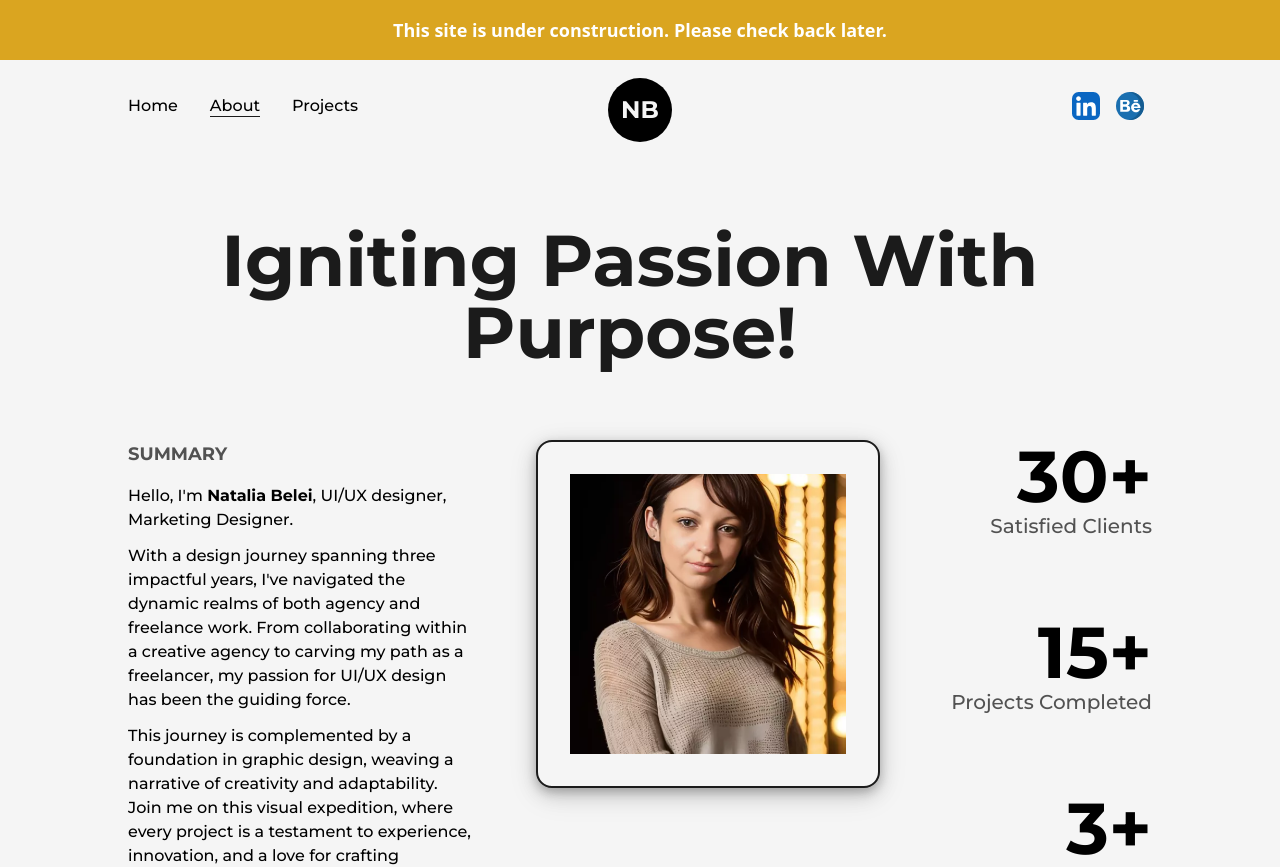
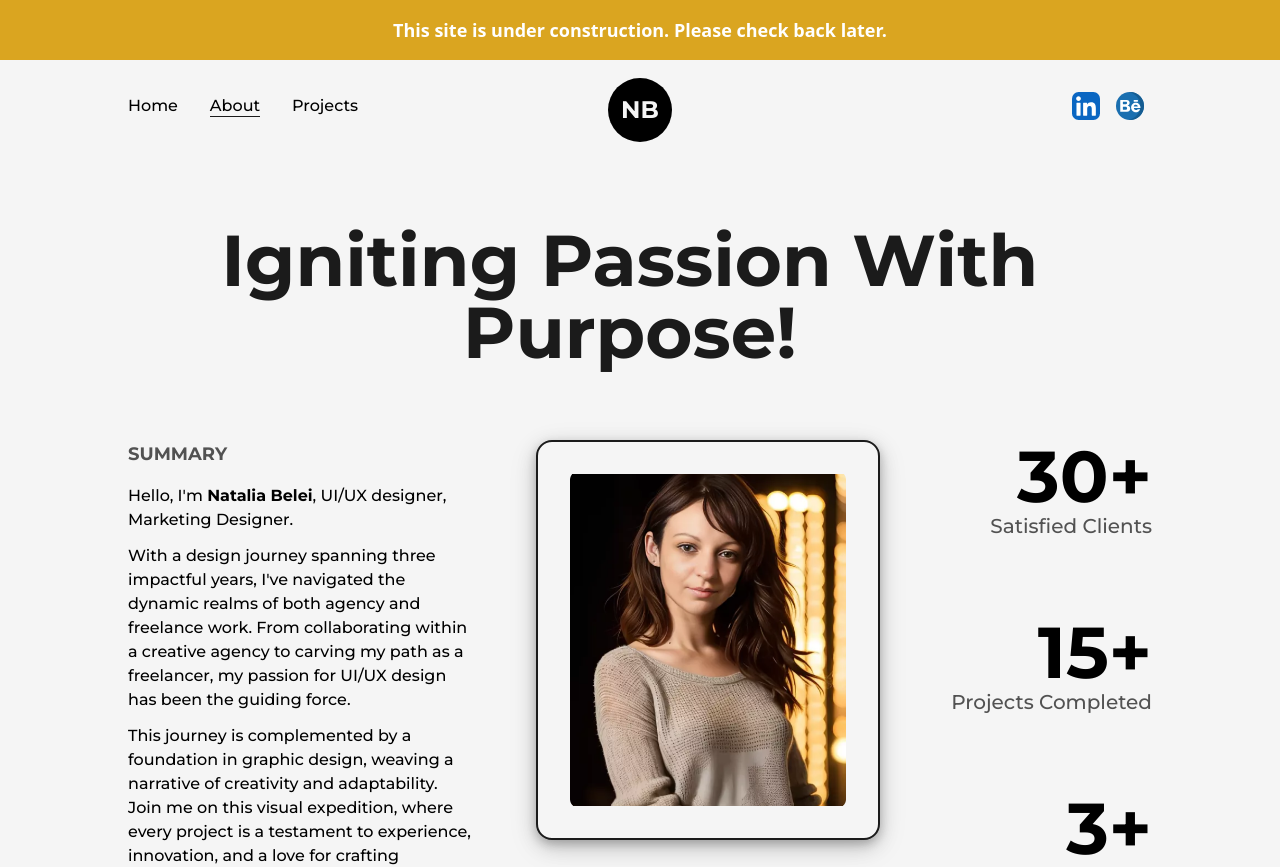
Before and after one commit to natalia-belei/natalia-belei.github.io, a Next.js app in the folder reactportfolio/: page /about in a window 1280 px wide. Shown: the top 867 px of the page. Built offline with nearby package versions, Linux system fonts and the light colour scheme.

Commit message:
Change profile picture ratio

```diff
--- a/reactportfolio/src/pages/about.js
+++ b/reactportfolio/src/pages/about.js
@@ -44,7 +44,7 @@ const about = () => {
 
                         <div className='col-span-3 flex flex-col items-start justify-start
                             xl:col-span-4 md:col-span-8 md:order-1'>
-                            <div className='w-full relative pt-[100%] rounded-2xl border-2 border-solid border-dark bg-light'
+                            <div className='w-full relative pt-[115%] rounded-2xl border-2 border-solid border-dark bg-light'
                                 style={{ boxShadow: '0px 4px 10px rgba(0, 0, 0, 0.2), 0px 6px 20px rgba(0, 0, 0, 0.15), 0px 8px 30px rgba(0, 0, 0, 0.1)' }}>
                                 <Image
                                     src={aboutPageConfig.profilePicture}
```
